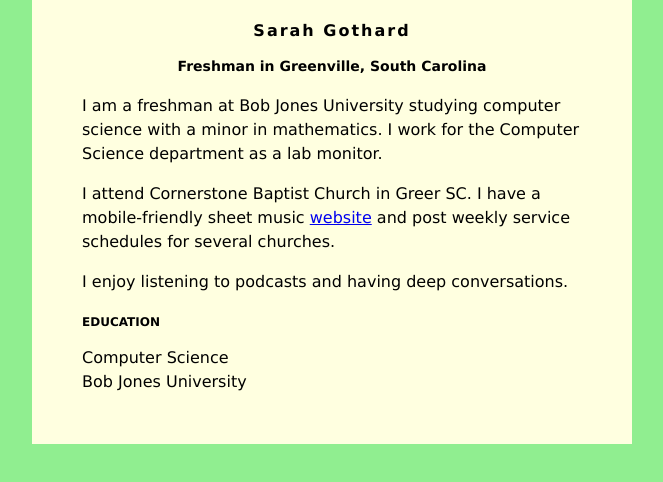
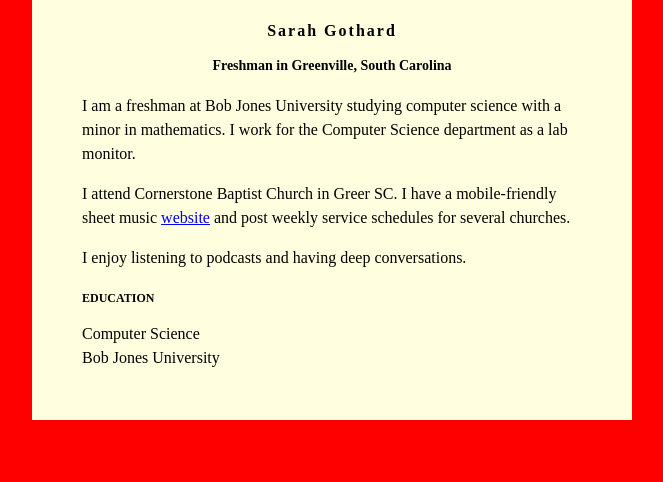
Before and after one commit to GolferGrant/GolferGrant.github.io, a plain HTML site: page index.html in a window 1280 px wide. Shown: the whole page, without its empty margins (308-971 px from the left). Drawn offline with Linux system fonts and the light colour scheme.

Commit message:
Update index.html

```diff
--- a/index.html
+++ b/index.html
@@ -2,8 +2,8 @@
 <head>
 <style>
 body {
-    background: lightgreen;
-    font-family: Verdana;
+    background: red;
+    font-family: black;
 }
 #content {
     background: lightyellow;
```
